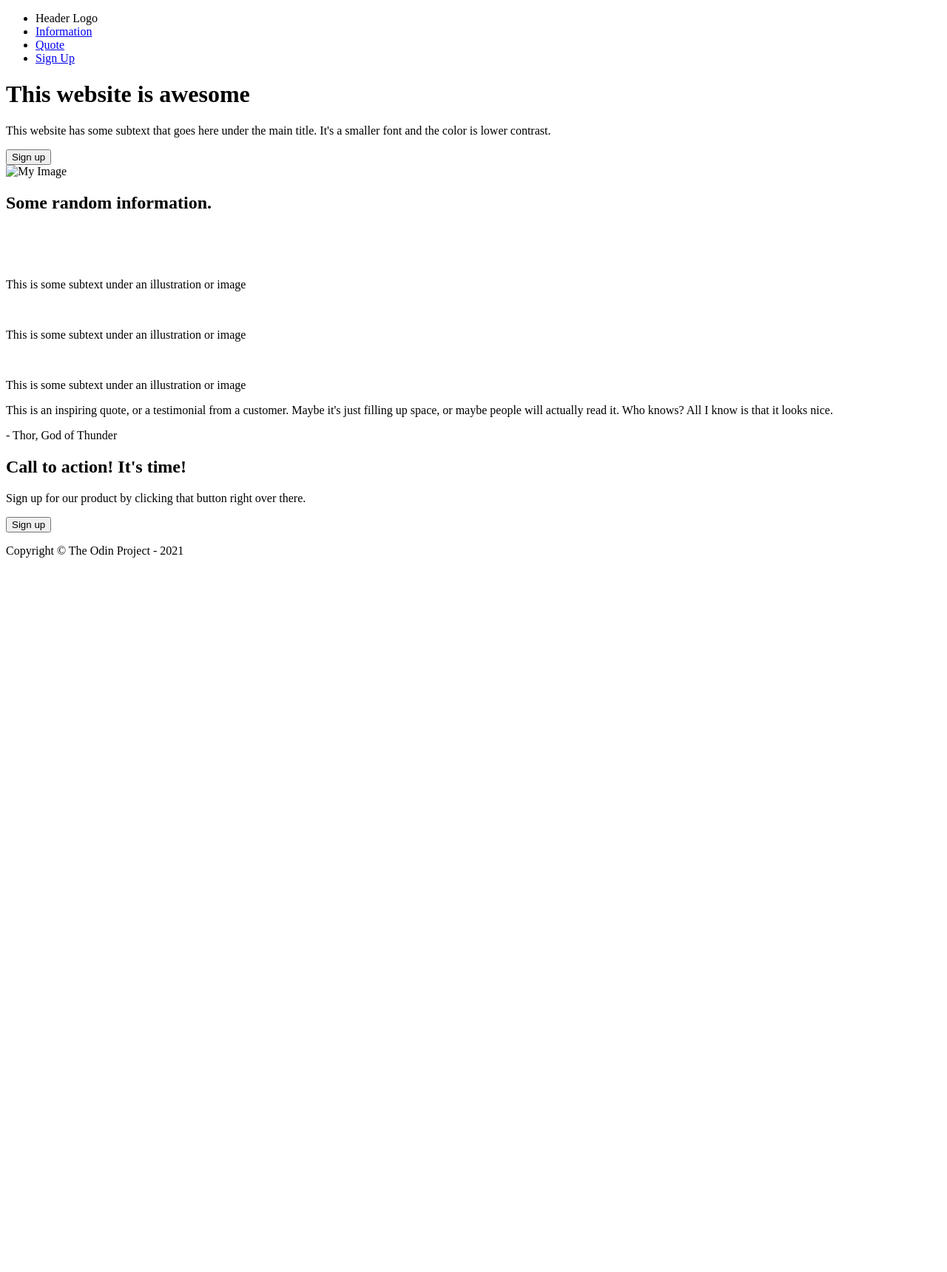
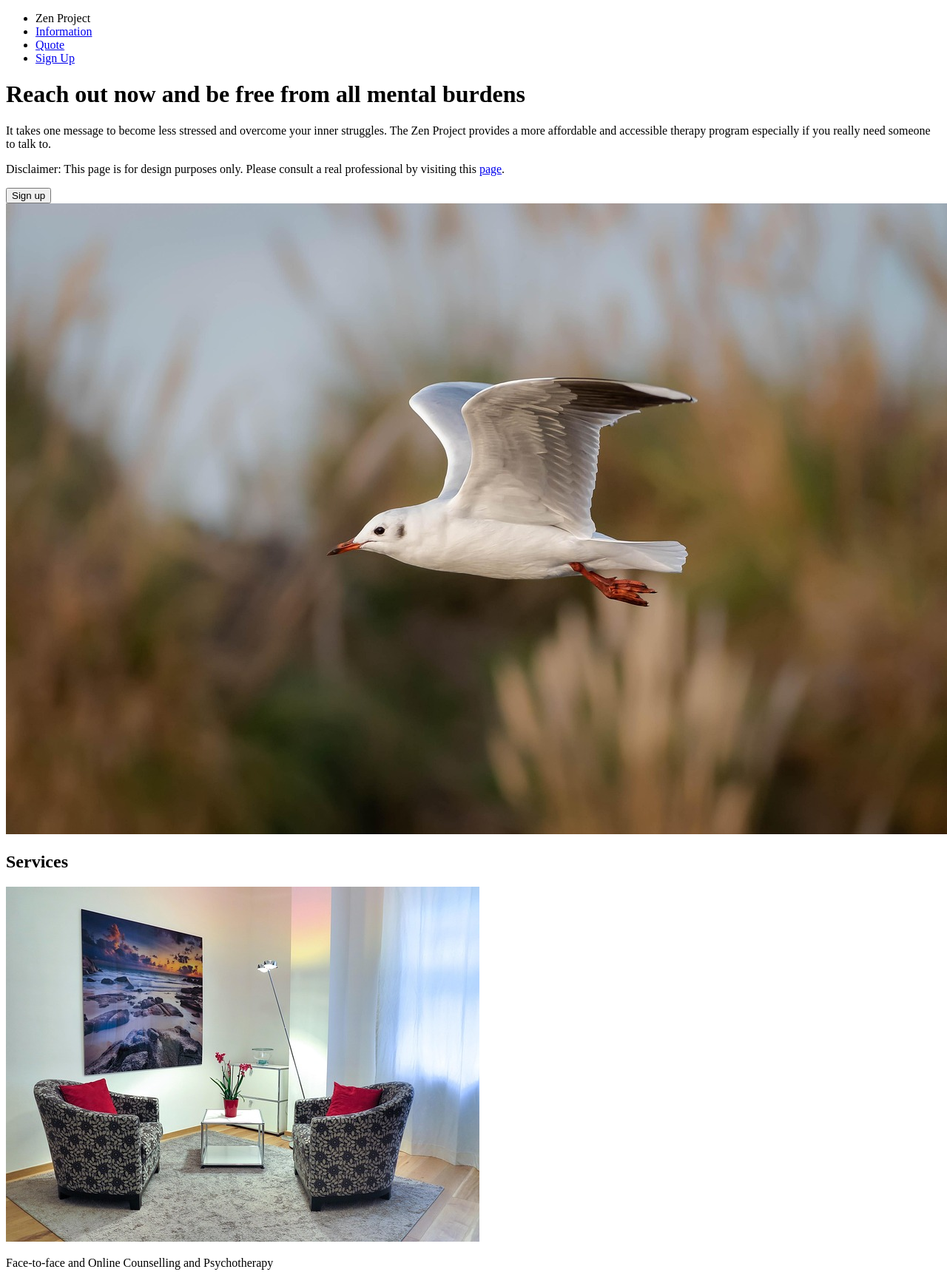
Before and after one commit to xtiancosca001-dot/xtian-landing-v1, a plain HTML site: page index.html in a window 1280 px wide. Shown: the top 1720 px of the page at 74% size. Before the commit the page ends 800 px from the top, so only its background shows below. Drawn offline with Linux system fonts and the light colour scheme.

Commit message:
Supply all the contents for the landing page

```diff
--- a/index.html
+++ b/index.html
@@ -10,7 +10,7 @@
          <div class="header">
             <div class="nav">
                 <ul>
-                    <li id="title">Header Logo</li>
+                    <li id="title">Zen Project</li>
                     <li><a href="#random-info">Information</a></li>
                     <li><a href="#quote">Quote</a></li>
                     <li><a href="#signup">Sign Up</a></li>
@@ -18,50 +18,48 @@
             </div>
             <div class="hero">
                 <div class="container">
-                    <h1>This website is awesome</h1>
-                    <p>This website has some subtext that goes here under the main title. It's a smaller font and the color is lower contrast.</p>
+                    <h1>Reach out now and be free from all mental burdens</h1>
+                    <p>It takes one message to become less stressed and overcome your inner struggles. The Zen Project provides a more affordable and accessible therapy program especially if you really need someone to talk to.</p>
+                    <p>Disclaimer: This page is for design purposes only. Please consult a real professional by visiting this <a href="https://ncmh.gov.ph/index.php/online-services#consult" target="_blank" rel="noopener noreferrer">page</a>.</p>
+
                     <button class="signup">
                         Sign up
                     </button>
                 </div>
-                <img src="" alt="My Image" />
+                <img src="./images/seagull-7991991_1280.jpg" alt="My Image" />
             </div>
         </div>
 
         <!-- SECTION II : Random info -->
         <div class="info" id="random-info">
-            <h2>Some random information.</h2>
+            <h2>Services</h2>
             <div class="info-container">
                 <div class="info-card">
-                    <img src="" alt="">
-                    <p></p>
+                    <img src="./images/psychology-531071_640.jpg" alt="therapy room">
+                    <p>Face-to-face and Online Counselling and Psychotherapy</p>
                 </div>
                 <div class="info-card">
-                    <img src="" alt="">
-                    <p>This is some subtext under an illustration or image</p>
+                    <img src="./images/advice-2911664_640.jpg" alt="psychological tests">
+                    <p>Comprehensive Psychological Assessments</p>
                 </div>
                 <div class="info-card">
-                    <img src="" alt="">
-                    <p>This is some subtext under an illustration or image</p>
-                </div>
-                <div class="info-card">
-                    <img src="" alt="">
-                    <p>This is some subtext under an illustration or image</p>
+                    <img src="./images/program-5982966_640.jpg" alt="psychological tests">
+                    <p>Personal Development and Improvement Program</p>
                 </div>
             </div>
         </div>
 
         <!-- SECTION III : Inspirational Quote -->
         <div class="quote" id="quote">
-            <p id="msg">This is an inspiring quote, or a testimonial from a customer. Maybe it's just filling up space, or maybe people will actually read it. Who knows? All I know is that it looks nice.</p>
-            <p id="author">- Thor, God of Thunder</p>
+            <p id="msg">The ability to be in the present moment is a major component of mental wellness.</p>
+            <p id="author">- Abraham Maslow</p>
         </div>
 
         <!-- SECTION IV : Signup -->
         <div class="signup" id="signup">
             <div class="info">
-                <h2>Call to action! It's time!</h2>
-                <p>Sign up for our product by clicking that button right over there.</p>
+                <h2>The only time is NOW!</h2>
+                <p>Sign up now to begin your psychological wellness journey.</p>
             </div>
             <button class="signup dark">
                 Sign up
@@ -70,7 +68,7 @@
 
         <!-- SECTION V : Footer -->
          <div class="footer">
-            <p>Copyright &copy; The Odin Project - 2021</p>
+            <p>Copyright &copy; Zen Enterprises - 2022</p>
          </div>
     </body>
 </html>
```
Also changed, not shown: images/advice-2911664_640.jpg (added), images/program-5982966_640.jpg (added), images/psychology-531071_640.jpg (added), images/seagull-7991991_1280.jpg (added), 1 other file.
